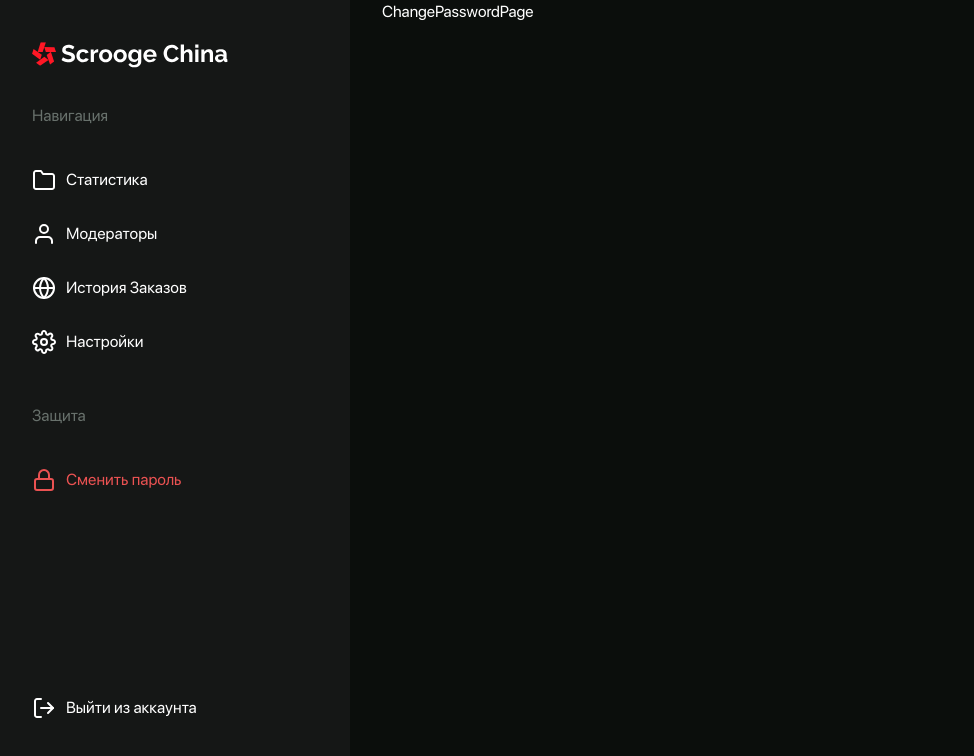
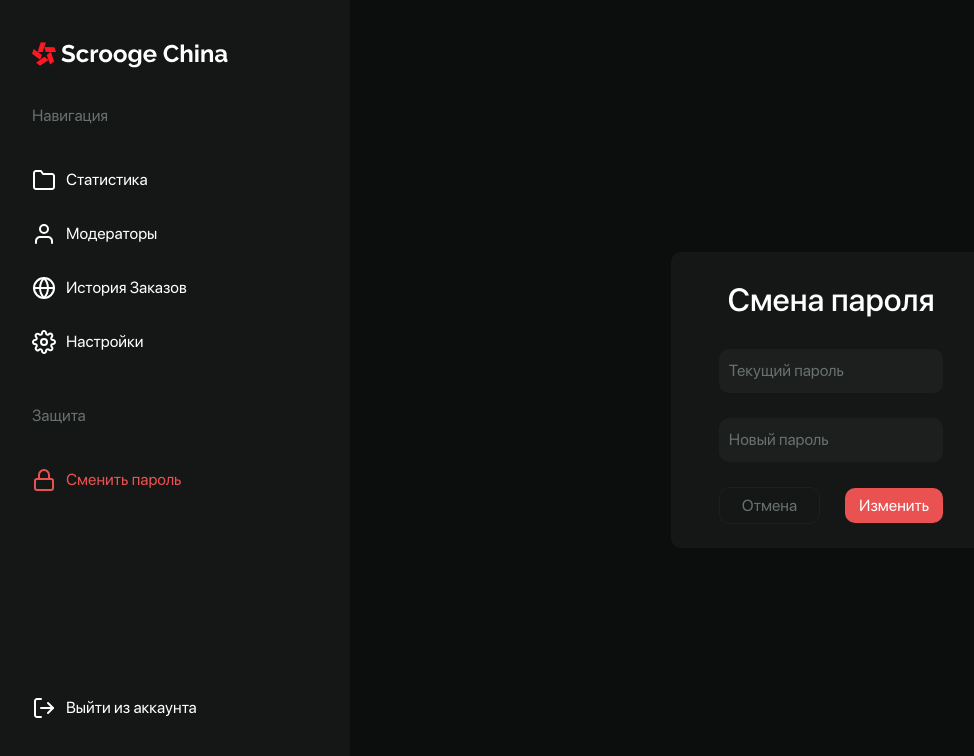
Before and after one commit to Alirahmon777/scrooge-china, a React (Vite) app: page /admin/change-password in a window 1280 px wide. Shown: the top 756 px of the page, without its empty margins (0-974 px from the left). Built offline with nearby package versions, Linux system fonts and the light colour scheme.

Commit message:
change-password-page

```diff
--- a/src/admin/components/statistics/ExchangeChart.tsx
+++ b/src/admin/components/statistics/ExchangeChart.tsx
@@ -1,6 +1,7 @@
 import { IExchangeChartOptions } from '@/admin/types/interfaces';
 import { getHeightChart } from '@/utils/getHeightChart';
 import Tooltip from '../Tooltip';
+import { motion } from 'framer-motion';
 import { TMonthWeekDay } from '@/admin/types/types';
 import { cn } from '@/lib/utils';
 interface IProps extends IExchangeChartOptions {
@@ -9,7 +10,7 @@ interface IProps extends IExchangeChartOptions {
 
 const ExchangeChart = ({ title, data, xaxis, yaxis, chartColor, activeTab }: IProps) => {
   return (
-    <div className='p-6 bg-header flex flex-col gap-5 rounded-[10px]'>
+    <div className='p-6 bg-header flex flex-col gap-5 rounded-[10px] transition-all'>
       <h3 className='text-[32px] font-bold'>{title}</h3>
       <div className='flex gap-5'>
         <ul className='pb-5 flex flex-col gap-5'>
@@ -19,13 +20,16 @@ const ExchangeChart = ({ title, data, xaxis, yaxis, chartColor, activeTab }: IPr
             </li>
           ))}
         </ul>
-        <div className={cn('flex gap-[25px] min-h-full', { 'px-[36px]': activeTab == 'week' })}>
+        <motion.div
+          className={cn('flex gap-[25px] min-h-full', { 'px-[36px]': activeTab == 'week' })}
+          transition={{ ease: 'easeIn', duration: 0.3 }}
+        >
           {xaxis?.categories[activeTab]?.map((item, idx) => (
-            <div className='flex flex-col items-center justify-between gap-1 h-full flex-1' key={idx}>
+            <motion.div className='flex flex-col items-center justify-between gap-1 h-full flex-1' key={idx}>
               <Tooltip text={data.categories[activeTab][idx]}>
                 <div className='relative h-full w-5 bg-[#68716C] rounded-[10px] overflow-hidden'>
                   <span
-                    className='absolute w-full bottom-0 rounded-[10px]'
+                    className='absolute w-full bottom-0 rounded-[10px] transition-all duration-500'
                     style={{
                       height: `${getHeightChart(idx, data, activeTab, yaxis)}%`,
                       backgroundColor: chartColor,
@@ -34,9 +38,9 @@ const ExchangeChart = ({ title, data, xaxis, yaxis, chartColor, activeTab }: IPr
                 </div>
               </Tooltip>
               <p className='flex flex-col gap-1 text-gray min-w-[48px] text-center'>{item}</p>
-            </div>
+            </motion.div>
           ))}
-        </div>
+        </motion.div>
       </div>
     </div>
   );
--- a/src/admin/components/statistics/Info.tsx
+++ b/src/admin/components/statistics/Info.tsx
@@ -18,8 +18,9 @@ const Info = ({ activeTab, setActiveTab }: IProps) => {
         <InfoItem title={'Все посещения'} icon={usersIcon} content='5.531' />
       </div>
       <div className='flex items-center gap-5'>
-        {tabs.map(({ label, tab }) => (
+        {tabs.map(({ label, tab }, idx) => (
           <Button
+            key={idx}
             label={label}
             onClick={() => setActiveTab(tab)}
             className={cn('p-[5px] bg-[#1D1F1E] rounded-[5px] [&_p]:text-gray font-normal', {
--- a/src/admin/layout/AdminLayout.tsx
+++ b/src/admin/layout/AdminLayout.tsx
@@ -8,7 +8,7 @@ import { Link } from 'react-router-dom';
 
 const AdminLayout = () => {
   return (
-    <div className='flex flex-grow items-start gap-[32px]'>
+    <div className='flex flex-grow items-stretch gap-[32px]'>
       <aside className='relative w-[350px] overflow-y-auto'>
         <div className='fixed px-[32px] w-[350px] pt-10 pb-20 bg-header overflow-y-auto flex flex-col justify-between gap-10 h-full min-h-screen'>
           <div className='flex flex-col gap-[36px] items-start'>
@@ -44,7 +44,7 @@ const AdminLayout = () => {
           </button>
         </div>
       </aside>
-      <main>
+      <main className='min-h-full'>
         <Outlet />
       </main>
     </div>
--- a/src/admin/pages/change-password/page.tsx
+++ b/src/admin/pages/change-password/page.tsx
@@ -1,5 +1,32 @@
+import Button from '@/components/ui/Button';
+
 const ChangePasswordPage = () => {
-  return <div>ChangePasswordPage</div>;
+  return (
+    <section className='w-full h-full flex justify-center items-center mt-auto'>
+      <div className='bg-header rounded-[10px] py-6 px-12'>
+        <h3 className='text-[32px] font-medium text-center'>Смена пароля</h3>
+        <form action='' className='flex flex-col gap-[25px] mt-[25px] items-stretch'>
+          <input
+            type='password'
+            placeholder='Текущий пароль'
+            className='bg-[#1D1F1E] p-[10px] rounded-[10px] placeholder:text-gray'
+          />
+          <input
+            type='password'
+            placeholder='Новый пароль'
+            className='bg-[#1D1F1E] p-[10px] rounded-[10px] placeholder:text-gray'
+          />
+          <div className='flex w-full justify-between gap-[25px] [&_button]:font-normal items-center'>
+            <Button
+              label='Отмена'
+              className='py-[5.5px] px-[22px] border border-solid border-[#1D1F1E] [&_p]:text-gray bg-transparent rounded-[10px] hover:bg-[#1d1f1e] transition-all'
+            />
+            <Button label='Изменить' className='py-[5.5px] px-[14px] rounded-[10px] [&_p]:text-white bg-[#EA5252]' />
+          </div>
+        </form>
+      </div>
+    </section>
+  );
 };
 
 export default ChangePasswordPage;
--- a/src/admin/pages/statistics/page.tsx
+++ b/src/admin/pages/statistics/page.tsx
@@ -10,8 +10,9 @@ const StatisticsPage = () => {
   return (
     <section className='my-[45px] mr-[32px] flex flex-col items-start gap-5'>
       <Info activeTab={activeTab} setActiveTab={setActiveTab} />
-      {charts.map(({ chartColor, data, title, xaxis, yaxis }) => (
+      {charts.map(({ chartColor, data, title, xaxis, yaxis }, idx) => (
         <ExchangeChart
+          key={idx}
           title={title}
           yaxis={yaxis}
           xaxis={xaxis}
```
